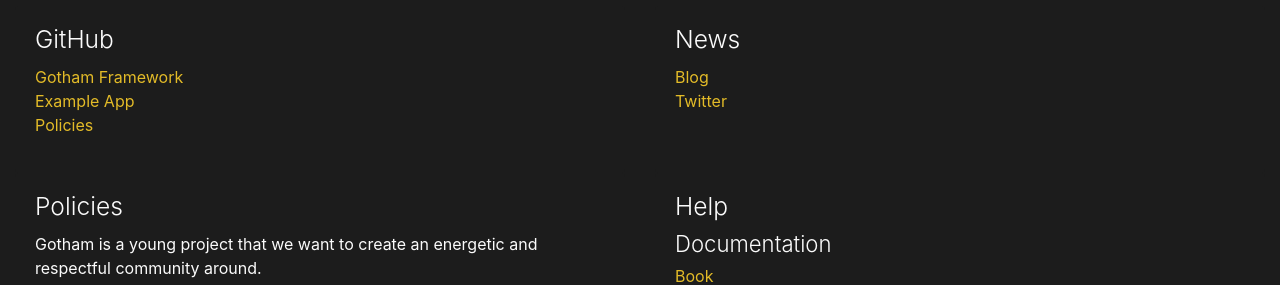
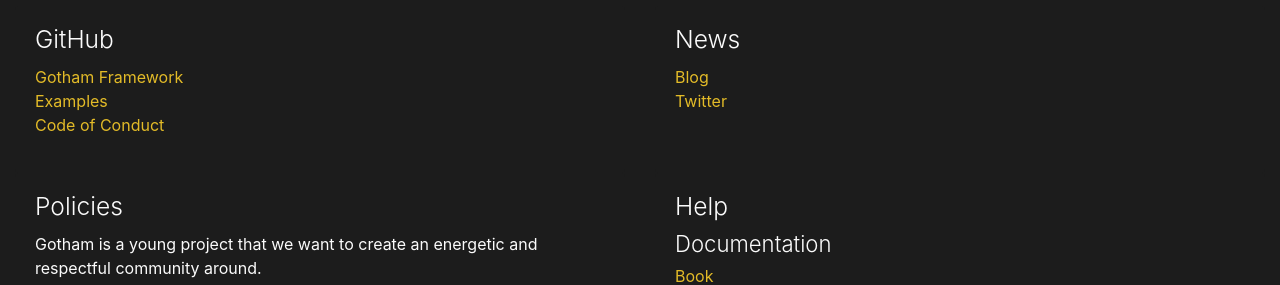
Before and after one commit to gotham-rs/gotham.rs, a Jekyll site: the page built from index.html, in a window 1280 px wide and 900 px high, scrolled down 1886 px. Shown: the part 435-720 px from the top of the window. Built offline with Jekyll 4.4.1, drawn with Linux system fonts in a browser that asks for light colours; nearby versions of some CDN libraries.

Commit message:
Update Gotham URLs to point at the main project

```diff
--- a/index.html
+++ b/index.html
@@ -330,10 +330,10 @@
                       <a href="https://github.com/gotham-rs/gotham" alt="Gotham framework on GitHub">Gotham Framework</a>
                     </li>
                     <li>
-                      <a href="https://github.com/gotham-rs/example-app" alt="Example application of GitHub">Example App</a>
+                      <a href="https://github.com/gotham-rs/gotham/tree/master/examples" alt="Example application of GitHub">Examples</a>
                     </li>
                     <li>
-                      <a href="https://github.com/gotham-rs/policies" alt="Gotham policies on GitHub">Policies</a>
+                      <a href="https://github.com/gotham-rs/gotham/blob/master/CONDUCT.md" alt="Code of Conduct">Code of Conduct</a>
                     </li>
                   </ul>
                 </div>
```
